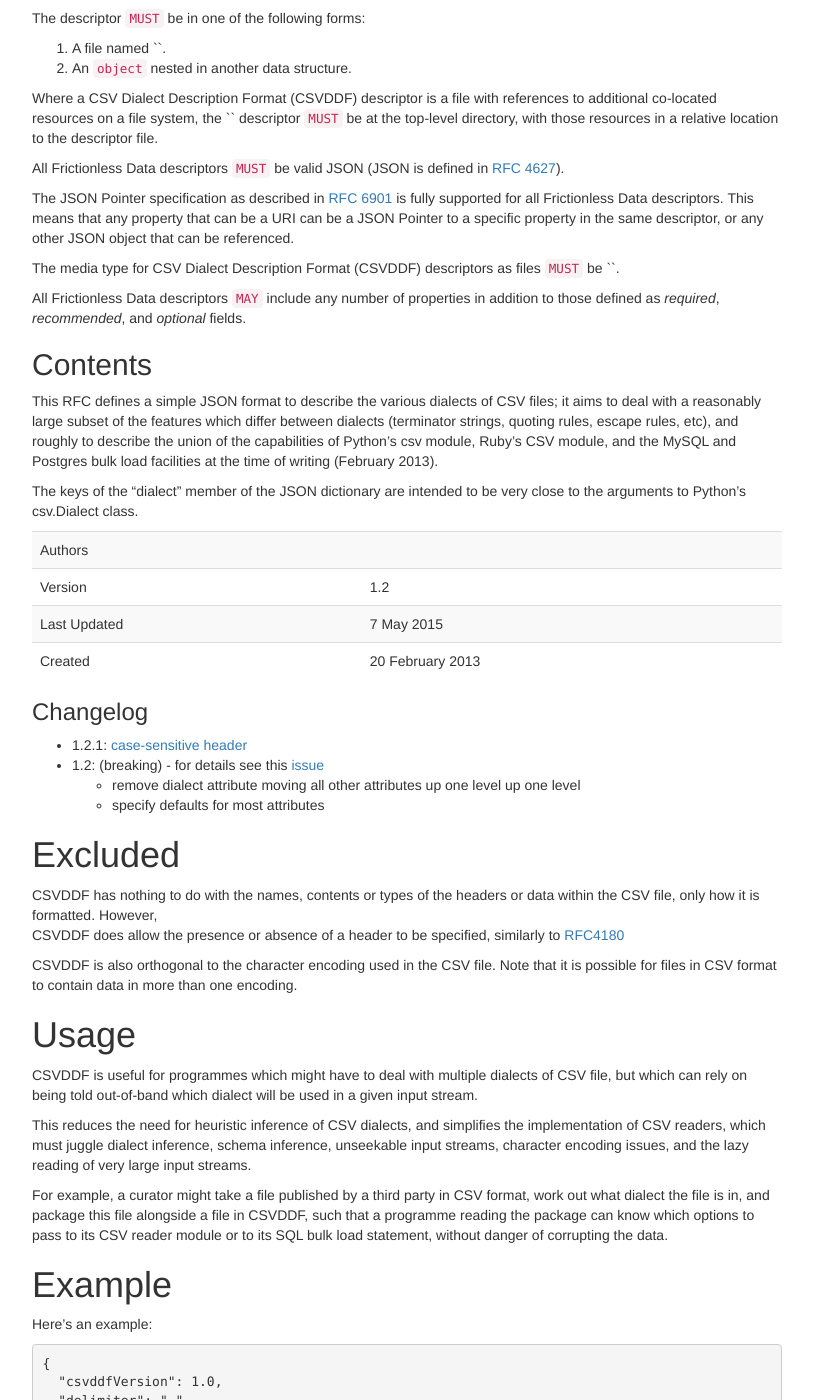
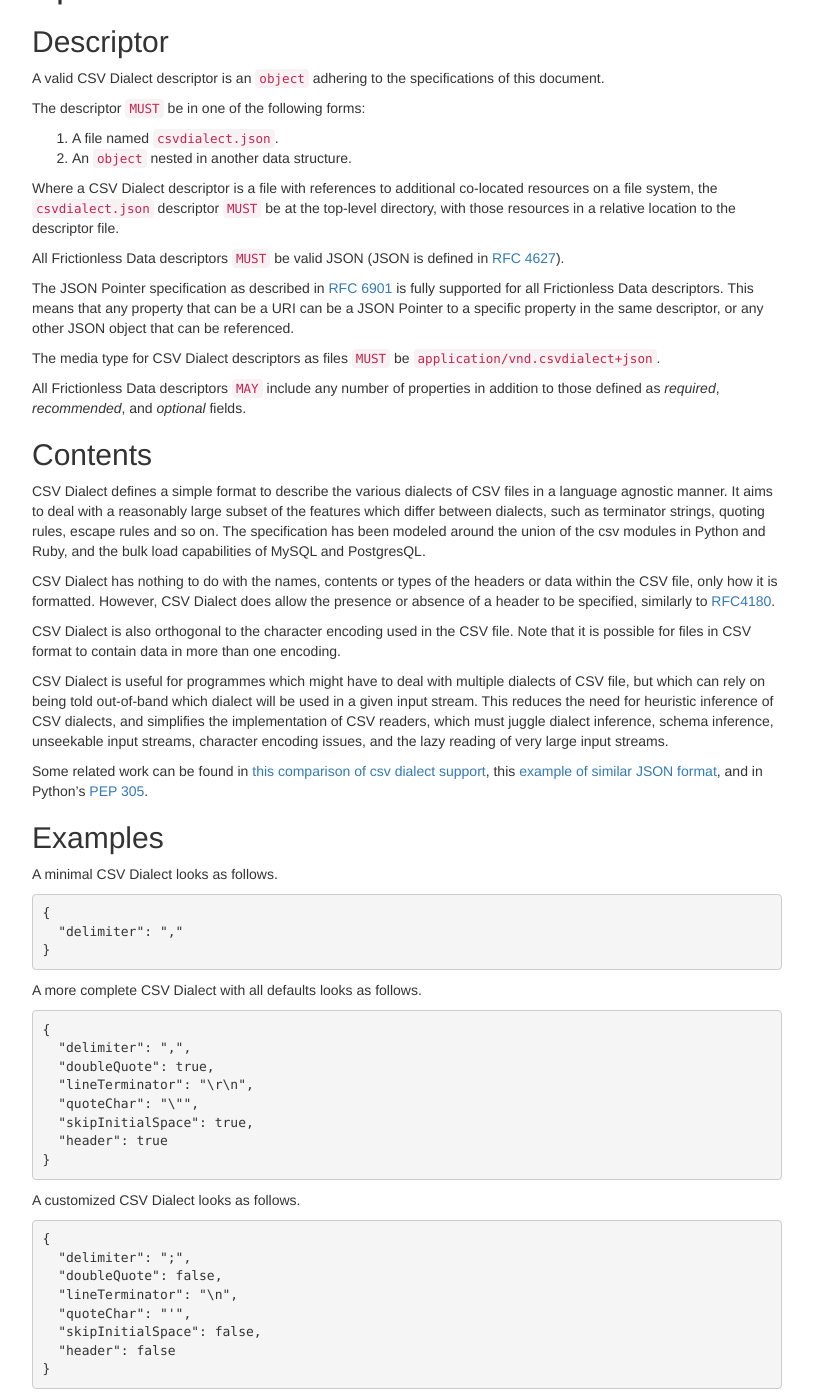
Before and after one commit to frictionlessdata/datapackage, a Jekyll site: the page built from csvdialect/index.md, in a window 1280 px wide and 1400 px high, scrolled down 823 px. Shown: the whole window, without its empty margins (233-1046 px from the left). Built offline with Jekyll 4.4.1, drawn with Linux system fonts in a browser that asks for light colours; nearby versions of some CDN libraries; comment, search, counter and statistics services are not loaded; some of the changed text lies outside the part shown.

Commit message:
CSV Dialect in the new format for a spec.

````diff
--- /dev/null
+++ b/_includes/examples/csvdialect_1.md
@@ -0,0 +1,7 @@
+A minimal {{ page.title }} looks as follows.
+
+```
+{
+  "delimiter": ","
+}
+```
--- /dev/null
+++ b/_includes/examples/csvdialect_2.md
@@ -0,0 +1,12 @@
+A more complete {{ page.title }} with all defaults looks as follows.
+
+```
+{
+  "delimiter": ",",
+  "doubleQuote": true,
+  "lineTerminator": "\r\n",
+  "quoteChar": "\"",
+  "skipInitialSpace": true,
+  "header": true
+}
+```
--- /dev/null
+++ b/_includes/examples/csvdialect_3.md
@@ -0,0 +1,12 @@
+A customized {{ page.title }} looks as follows.
+
+```
+{
+  "delimiter": ";",
+  "doubleQuote": false,
+  "lineTerminator": "\n",
+  "quoteChar": "'",
+  "skipInitialSpace": false,
+  "header": false
+}
+```
--- a/csvdialect/index.md
+++ b/csvdialect/index.md
@@ -1,103 +1,51 @@
 ---
 layout: spec
-title: CSV Dialect Description Format (CSVDDF)
-listed: true
+title: CSV Dialect
+subtitle: A simple format to describe a CSV file's dialect.
+slug: csvdialect
 version: 1.2
 created: 20 February 2013
-updated: 7 May 2015
+updated: 22 December 2016
+mediatype: application/vnd.csvdialect+json
+authors:
+  -
+    name: Rufus Pollock
+    organisation: Open Knowledge International
+descriptor:
+  file: csvdialect.json
+properties:
+  required:
+    - delimiter
+    - doubleQuote
+  recommended:
+    - lineTerminator
+    - nullSequence
+    - quoteChar
+    - escapeChar
+    - skipInitialSpace
+    - header
+    - caseSensitiveHeader
+  optional:
+examples:
+  - examples/csvdialect_1.md
+  - examples/csvdialect_2.md
+  - examples/csvdialect_3.md
+changelog:
+  - "1.2.1: [case-sensitive header](https://github.com/dataprotocols/dataprotocols/issues/193#issuecomment-99774395)"
+  - "1.2: (breaking) - for details see this [issue](https://github.com/dataprotocols/dataprotocols/issues/99). Remove dialect attribute moving all other attributes up one level up one level. Specify defaults for most attributes."
+abstract: >
+  CSV Dialect defines a simple format to describe the various dialects of CSV files in a language agnostic manner. It aims to deal with a reasonably large subset of the features which differ between dialects, such as terminator strings, quoting rules, escape rules and so on.
 ---
 
-This RFC defines a simple JSON format to describe the various dialects
-of CSV files; it aims to deal with a reasonably large subset of the
-features which differ between dialects (terminator strings, quoting
-rules, escape rules, etc), and roughly to describe the union of the
-capabilities of Python's csv module, Ruby's CSV module, and the MySQL
-and Postgres bulk load facilities at the time of writing (February
-2013).
+{{ page.title }} defines a simple format to describe the various dialects of CSV files in a language agnostic manner. It aims to deal with a reasonably large subset of the features which differ between dialects, such as terminator strings, quoting rules, escape rules and so on. The specification has been modeled around the union of the csv  modules in Python and Ruby, and the bulk load capabilities of MySQL and PostgresQL.
 
-The keys of the "dialect" member of the JSON dictionary are intended to
-be very close to the arguments to Python's csv.Dialect class.
+{{ page.title }} has nothing to do with the names, contents or types of the headers or data within the CSV file, only how it is formatted. However, {{ page.title }} does allow the presence or absence of a header to be specified, similarly to [RFC4180](http://www.ietf.org/rfc/rfc4180.txt).
 
-{% include meta.html %}
+{{ page.title }} is also orthogonal to the character encoding used in the CSV file. Note that it is possible for files in CSV format to contain data in more than one encoding.
 
-### Changelog
+{{ page.title }} is useful for programmes which might have to deal with multiple dialects of CSV file, but which can rely on being told out-of-band which
+dialect will be used in a given input stream. This reduces the need for heuristic inference of CSV dialects, and simplifies the implementation of CSV readers, which must juggle dialect inference, schema inference, unseekable input streams, character encoding issues, and the lazy reading of very large input streams.
 
-- 1.2.1: [case-sensitive header](https://github.com/dataprotocols/dataprotocols/issues/193#issuecomment-99774395)
-- 1.2: (breaking) - for details see this
-[issue](https://github.com/dataprotocols/dataprotocols/issues/99)
-  - remove dialect attribute moving all other attributes up one level up one level
-  - specify defaults for most attributes
-
-Excluded
-========
-
-CSVDDF has nothing to do with the names, contents or types of the
-headers or data within the CSV file, only how it is formatted. However,
-CSVDDF does allow the presence or absence of a header to be specified,
-similarly to [RFC4180](http://www.ietf.org/rfc/rfc4180.txt)
-
-CSVDDF is also orthogonal to the character encoding used in the CSV
-file. Note that it is possible for files in CSV format to contain data
-in more than one encoding.
-
-Usage
-=====
-
-CSVDDF is useful for programmes which might have to deal with multiple
-dialects of CSV file, but which can rely on being told out-of-band which
-dialect will be used in a given input stream.
-
-This reduces the need for heuristic inference of CSV dialects, and
-simplifies the implementation of CSV readers, which must juggle dialect
-inference, schema inference, unseekable input streams, character
-encoding issues, and the lazy reading of very large input streams.
-
-For example, a curator might take a file published by a third party in
-CSV format, work out what dialect the file is in, and package this file
-alongside a file in CSVDDF, such that a programme reading the package
-can know which options to pass to its CSV reader module or to its SQL
-bulk load statement, without danger of corrupting the data.
-
-Example
-=======
-
-Here's an example:
-
-    {
-      "csvddfVersion": 1.0,
-      "delimiter": ",",
-      "doubleQuote": true,
-      "lineTerminator": "\r\n",
-      "quoteChar": "\"",
-      "skipInitialSpace": true,
-      "header": true
-    }
-
-Specification
-=============
-
-The format is a JSON hash comprising
-
-
-csvddfVersion    | a number, in n.n format, e.g., `1.0`. If not present, consumers should assume latest schema version.
-delimiter        | specifies a one-character string to use as the field separator. Default = `,`
-doubleQuote      | controls the handling of quotes inside fields. If true, two consecutive quotes should be interpreted as one. Default = `true`
-lineTerminator   | specifies the character sequence which should terminate rows. Default = `\r\n`
-nullSequence     | specifies the null sequence (for example `\N`). Not set by default
-quoteChar        | specifies a one-character string to use as the quoting character. Default = `"`
-escapeChar       | specifies a one-character string to use for escaping (for example, `\`), mutually exclusive with `quoteChar`. Not set by default
-skipInitialSpace | specifies how to interpret whitespace which immediately follows a delimiter; if `false`, it means that whitespace immediately after a delimiter should be treated as part of the following field. Default = `true`
-header        	 | indicates whether the file includes a header row. If `true` the first row in the file is a header row, not data. Default = `true`
-caseSensitiveHeader | indicates that case in the header is meaningful. For example, columns `CAT` and `Cat` should not be equated. Default = `false`
-{:.table .table-striped .table-bordered .table-condensed .table-definitions}
-
-Links
-=====
-
-[Comparison of csv dialect
-support](https://docs.google.com/spreadsheet/ccc?key=0AmU3V2vcPKrIdEhoU1NQSWtoQmJwcUNCelJtdkx2bFE&usp=sharing)
-
-[Example of similar JSON
-format](http://panda.readthedocs.org/en/latest/api.html#data-uploads)
-
-[PEP 305](http://www.python.org/dev/peps/pep-0305/)
+Some related work can be found in [this comparison of csv dialect
+support](https://docs.google.com/spreadsheet/ccc?key=0AmU3V2vcPKrIdEhoU1NQSWtoQmJwcUNCelJtdkx2bFE&usp=sharing), this [example of similar JSON
+format](http://panda.readthedocs.org/en/latest/api.html#data-uploads), and in Python's [PEP 305](http://www.python.org/dev/peps/pep-0305/).
````
Also changed, not shown: _data/schemas/concepts.json (+4 -13 lines), _data/schemas/dictionary.json (+102 -0 lines).
